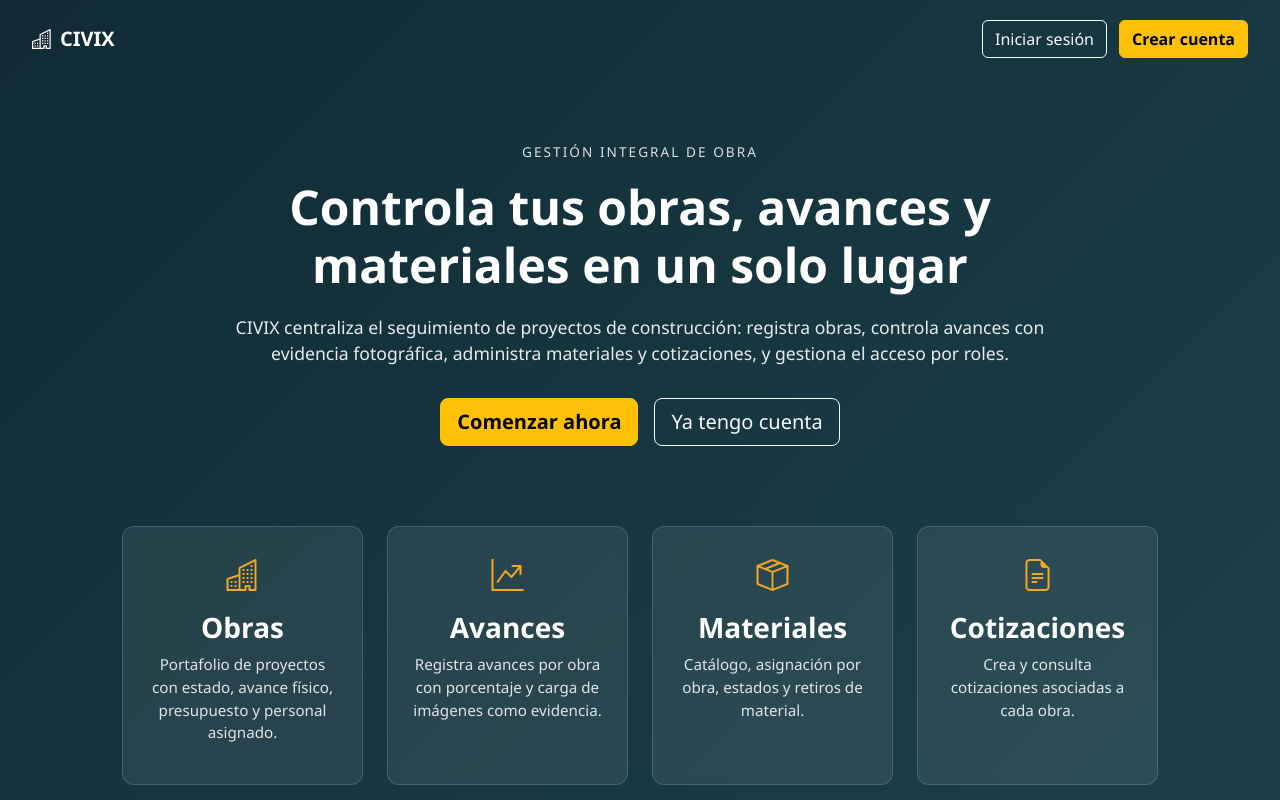
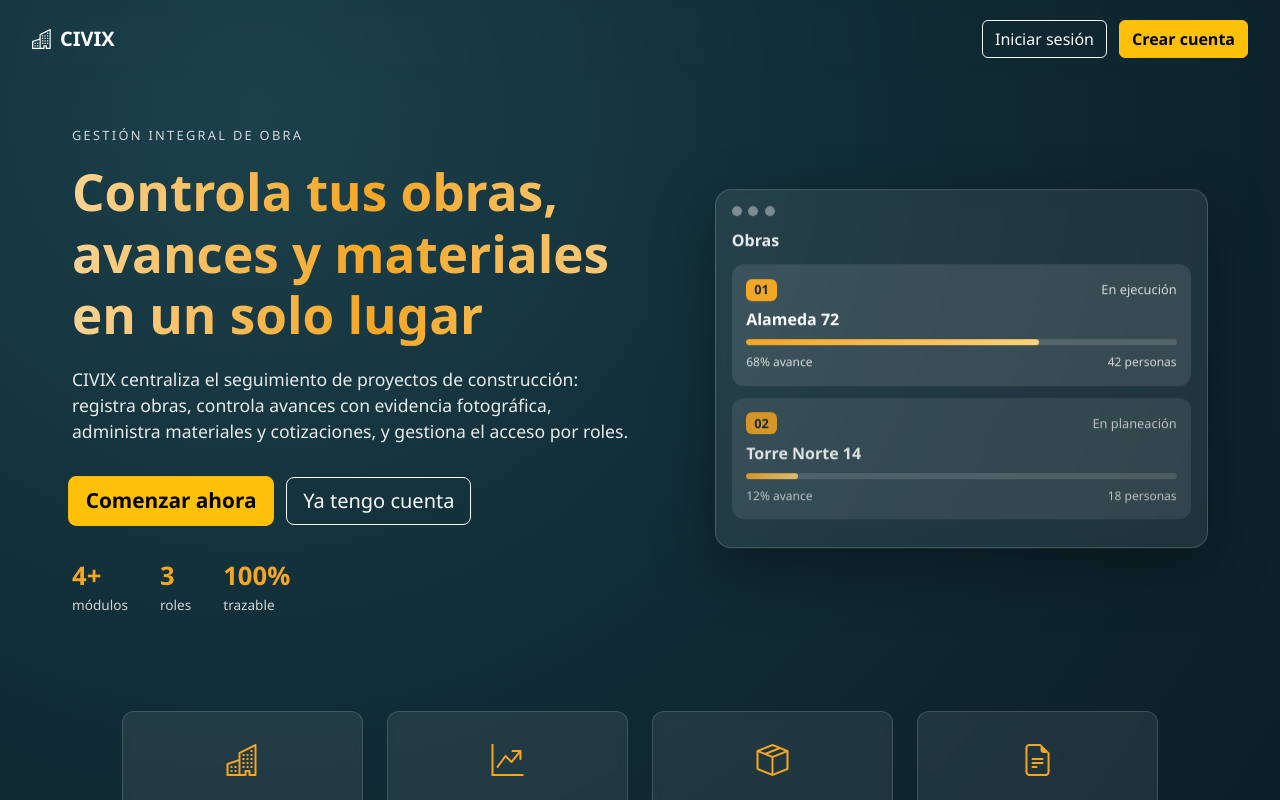
Before and after one commit to Fernandozapa26/CIVIX-Software, an Angular app in the folder frontend/civix-front/: page / in a window 1280 px wide. Shown: the top 800 px of the page. Built offline with nearby package versions, Linux system fonts and the light colour scheme.

Commit message:
feat(landing): mejoras visuales, animaciones y mockup

```diff
--- a/frontend/civix-front/src/app/features/landing/landing.html
+++ b/frontend/civix-front/src/app/features/landing/landing.html
@@ -11,37 +11,79 @@
   </nav>
 
   <header class="landing__hero">
-    <div class="landing__hero-content">
+    <div class="landing__hero-content landing__fade-in">
       <p class="landing__eyebrow">GESTIÓN INTEGRAL DE OBRA</p>
-      <h1>Controla tus obras, avances y materiales en un solo lugar</h1>
+      <h1 class="landing__title-gradient">Controla tus obras, avances y materiales en un solo lugar</h1>
       <p class="landing__lead">
         CIVIX centraliza el seguimiento de proyectos de construcción: registra obras, controla avances con evidencia fotográfica,
         administra materiales y cotizaciones, y gestiona el acceso por roles.
       </p>
       <div class="landing__cta">
-        <a routerLink="/registro" class="btn btn-warning btn-lg fw-semibold">Comenzar ahora</a>
+        <a routerLink="/registro" class="btn btn-warning btn-lg fw-semibold landing__pulse">Comenzar ahora</a>
         <a routerLink="/login" class="btn btn-outline-light btn-lg">Ya tengo cuenta</a>
+      </div>
+      <div class="landing__stats">
+        <div><strong>4+</strong><span>módulos</span></div>
+        <div><strong>3</strong><span>roles</span></div>
+        <div><strong>100%</strong><span>trazable</span></div>
+      </div>
+    </div>
+
+    <div class="landing__mockup landing__fade-in landing__float">
+      <div class="mockup__bar">
+        <span></span><span></span><span></span>
+      </div>
+      <div class="mockup__body">
+        <div class="mockup__title">Obras</div>
+        <div class="mockup__card">
+          <div class="mockup__row">
+            <span class="mockup__badge">01</span>
+            <span class="mockup__status">En ejecución</span>
+          </div>
+          <div class="mockup__name">Alameda 72</div>
+          <div class="mockup__progress">
+            <div class="mockup__progress-fill" style="width: 68%"></div>
+          </div>
+          <div class="mockup__meta">
+            <span>68% avance</span>
+            <span>42 personas</span>
+          </div>
+        </div>
+        <div class="mockup__card mockup__card--soft">
+          <div class="mockup__row">
+            <span class="mockup__badge">02</span>
+            <span class="mockup__status">En planeación</span>
+          </div>
+          <div class="mockup__name">Torre Norte 14</div>
+          <div class="mockup__progress">
+            <div class="mockup__progress-fill" style="width: 12%"></div>
+          </div>
+          <div class="mockup__meta">
+            <span>12% avance</span>
+            <span>18 personas</span>
+          </div>
+        </div>
       </div>
     </div>
   </header>
 
   <section class="landing__features">
-    <div class="feature-card">
+    <div class="feature-card landing__fade-in">
       <i class="bi bi-buildings"></i>
       <h3>Obras</h3>
       <p>Portafolio de proyectos con estado, avance físico, presupuesto y personal asignado.</p>
     </div>
-    <div class="feature-card">
+    <div class="feature-card landing__fade-in">
       <i class="bi bi-graph-up-arrow"></i>
       <h3>Avances</h3>
       <p>Registra avances por obra con porcentaje y carga de imágenes como evidencia.</p>
     </div>
-    <div class="feature-card">
+    <div class="feature-card landing__fade-in">
       <i class="bi bi-box-seam"></i>
       <h3>Materiales</h3>
       <p>Catálogo, asignación por obra, estados y retiros de material.</p>
     </div>
-    <div class="feature-card">
+    <div class="feature-card landing__fade-in">
       <i class="bi bi-file-earmark-text"></i>
       <h3>Cotizaciones</h3>
       <p>Crea y consulta cotizaciones asociadas a cada obra.</p>
--- a/frontend/civix-front/src/app/features/landing/landing.scss
+++ b/frontend/civix-front/src/app/features/landing/landing.scss
@@ -1,7 +1,8 @@
 .landing {
   min-height: 100vh;
-  background: linear-gradient(135deg, var(--civix-primary) 0%, var(--civix-secondary) 100%);
+  background: radial-gradient(circle at 20% 10%, #1c414b 0%, #102b35 45%, #0a1a21 100%);
   color: #fff;
+  overflow-x: hidden;
 }
 
 .landing__nav {
@@ -9,6 +10,7 @@
   justify-content: space-between;
   align-items: center;
   padding: 1.25rem 2rem;
+  backdrop-filter: blur(6px);
 }
 
 .landing__brand {
@@ -25,36 +27,178 @@
 }
 
 .landing__hero {
-  padding: 4rem 2rem 3rem;
-  max-width: 900px;
+  display: grid;
+  grid-template-columns: 1.1fr 0.9fr;
+  gap: 2.5rem;
+  align-items: center;
+  padding: 3rem 2rem 4rem;
+  max-width: 1200px;
   margin: 0 auto;
-  text-align: center;
+}
+
+@media (max-width: 900px) {
+  .landing__hero {
+    grid-template-columns: 1fr;
+  }
 }
 
 .landing__eyebrow {
-  letter-spacing: 0.15em;
-  font-size: 0.85rem;
-  opacity: 0.85;
+  letter-spacing: 0.18em;
+  font-size: 0.8rem;
+  opacity: 0.8;
   margin-bottom: 1rem;
 }
 
-.landing__hero h1 {
-  font-size: clamp(2rem, 4vw, 3rem);
+.landing__title-gradient {
+  font-size: clamp(2rem, 4vw, 3.2rem);
   font-weight: 800;
   margin-bottom: 1.25rem;
+  background: linear-gradient(90deg, #ffffff, #f5a623, #ffffff);
+  background-size: 200% auto;
+  -webkit-background-clip: text;
+  background-clip: text;
+  color: transparent;
+  animation: shimmer 4s linear infinite;
+}
+
+@keyframes shimmer {
+  to {
+    background-position: 200% center;
+  }
 }
 
 .landing__lead {
   font-size: 1.1rem;
   opacity: 0.9;
   margin-bottom: 2rem;
+  max-width: 560px;
 }
 
 .landing__cta {
   display: flex;
   gap: 1rem;
-  justify-content: center;
   flex-wrap: wrap;
+}
+
+.landing__pulse {
+  animation: pulse 2s ease-in-out infinite;
+}
+
+@keyframes pulse {
+  0%, 100% {
+    transform: scale(1);
+  }
+  50% {
+    transform: scale(1.04);
+  }
+}
+
+.landing__stats {
+  display: flex;
+  gap: 2rem;
+  margin-top: 2rem;
+  flex-wrap: wrap;
+}
+
+.landing__stats div {
+  display: flex;
+  flex-direction: column;
+}
+
+.landing__stats strong {
+  font-size: 1.6rem;
+  color: var(--civix-accent);
+}
+
+.landing__stats span {
+  font-size: 0.85rem;
+  opacity: 0.8;
+}
+
+.landing__mockup {
+  background: rgba(255, 255, 255, 0.08);
+  border: 1px solid rgba(255, 255, 255, 0.18);
+  border-radius: 16px;
+  padding: 1rem;
+  backdrop-filter: blur(8px);
+  box-shadow: 0 20px 60px rgba(0, 0, 0, 0.35);
+}
+
+.mockup__bar {
+  display: flex;
+  gap: 0.4rem;
+  margin-bottom: 0.75rem;
+}
+
+.mockup__bar span {
+  width: 10px;
+  height: 10px;
+  border-radius: 50%;
+  background: rgba(255, 255, 255, 0.4);
+}
+
+.mockup__title {
+  font-weight: 700;
+  margin-bottom: 0.75rem;
+  opacity: 0.9;
+}
+
+.mockup__card {
+  background: rgba(255, 255, 255, 0.1);
+  border-radius: 12px;
+  padding: 0.9rem;
+  margin-bottom: 0.75rem;
+}
+
+.mockup__card--soft {
+  opacity: 0.85;
+}
+
+.mockup__row {
+  display: flex;
+  justify-content: space-between;
+  align-items: center;
+  margin-bottom: 0.4rem;
+  font-size: 0.8rem;
+}
+
+.mockup__badge {
+  background: var(--civix-accent);
+  color: var(--civix-primary);
+  font-weight: 700;
+  padding: 0.1rem 0.5rem;
+  border-radius: 6px;
+}
+
+.mockup__status {
+  opacity: 0.8;
+}
+
+.mockup__name {
+  font-weight: 700;
+  margin-bottom: 0.5rem;
+}
+
+.mockup__progress {
+  height: 6px;
+  background: rgba(255, 255, 255, 0.15);
+  border-radius: 4px;
+  overflow: hidden;
+  margin-bottom: 0.5rem;
+}
+
+.mockup__progress-fill {
+  height: 100%;
+  background: linear-gradient(90deg, var(--civix-accent), #ffd27a);
+  border-radius: 4px;
+  transition: width 0.6s ease;
+}
+
+.mockup__meta {
+  display: flex;
+  justify-content: space-between;
+  font-size: 0.75rem;
+  opacity: 0.8;
 }
 
 .landing__features {
@@ -73,6 +217,12 @@
   padding: 1.5rem;
   text-align: center;
   backdrop-filter: blur(4px);
+  transition: transform 0.25s ease, box-shadow 0.25s ease;
+}
+
+.feature-card:hover {
+  transform: translateY(-6px);
+  box-shadow: 0 12px 30px rgba(0, 0, 0, 0.3);
 }
 
 .feature-card i {
@@ -98,3 +248,31 @@
   opacity: 0.7;
   font-size: 0.85rem;
 }
+
+.landing__fade-in {
+  animation: fadeIn 0.8s ease both;
+}
+
+@keyframes fadeIn {
+  from {
+    opacity: 0;
+    transform: translateY(12px);
+  }
+  to {
+    opacity: 1;
+    transform: translateY(0);
+  }
+}
+
+.landing__float {
+  animation: float 6s ease-in-out infinite;
+}
+
+@keyframes float {
+  0%, 100% {
+    transform: translateY(0);
+  }
+  50% {
+    transform: translateY(-8px);
+  }
+}
```
